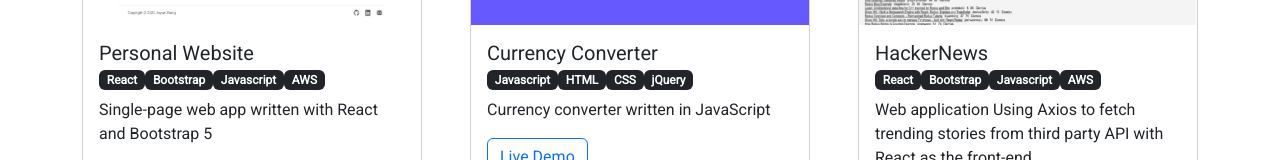
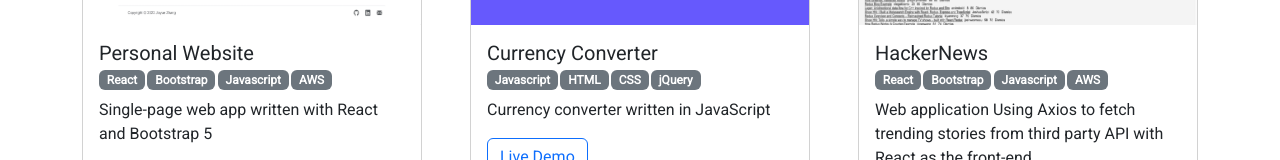
Before and after one commit to zhang-jiayue/zhang-jiayue.github.io, a React (Create React App) app: page /projects in a window 1280 px wide. Shown: the part 356-516 px from the top of the page. Built offline with nearby package versions, Linux system fonts and the light colour scheme.

Commit message:
card update

```diff
--- a/src/components/Card.css
+++ b/src/components/Card.css
@@ -16,3 +16,6 @@
 .card {
   font-family: 'Roboto', serif;
 }
+.badge {
+  margin-right: 0.15rem;
+}
--- a/src/components/Card.jsx
+++ b/src/components/Card.jsx
@@ -17,7 +17,7 @@
 
   render() {
     const listItems = this.props.tags.map((tag) => (
-      <span className="badge bg-dark">{tag}</span>
+      <span className="badge bg-secondary">{tag}</span>
     ));
     return (
       <div className="card h-100">
@@ -39,7 +39,7 @@
           ></img>
         )}
         <div className="card-body">
-          <h5 className="card-title">{this.props.title}</h5>
+          <h5 className="card-title ">{this.props.title}</h5>
           <h6 className="card-subtitle mb-2 text-muted">
             <span>{listItems}</span>
           </h6>
```
